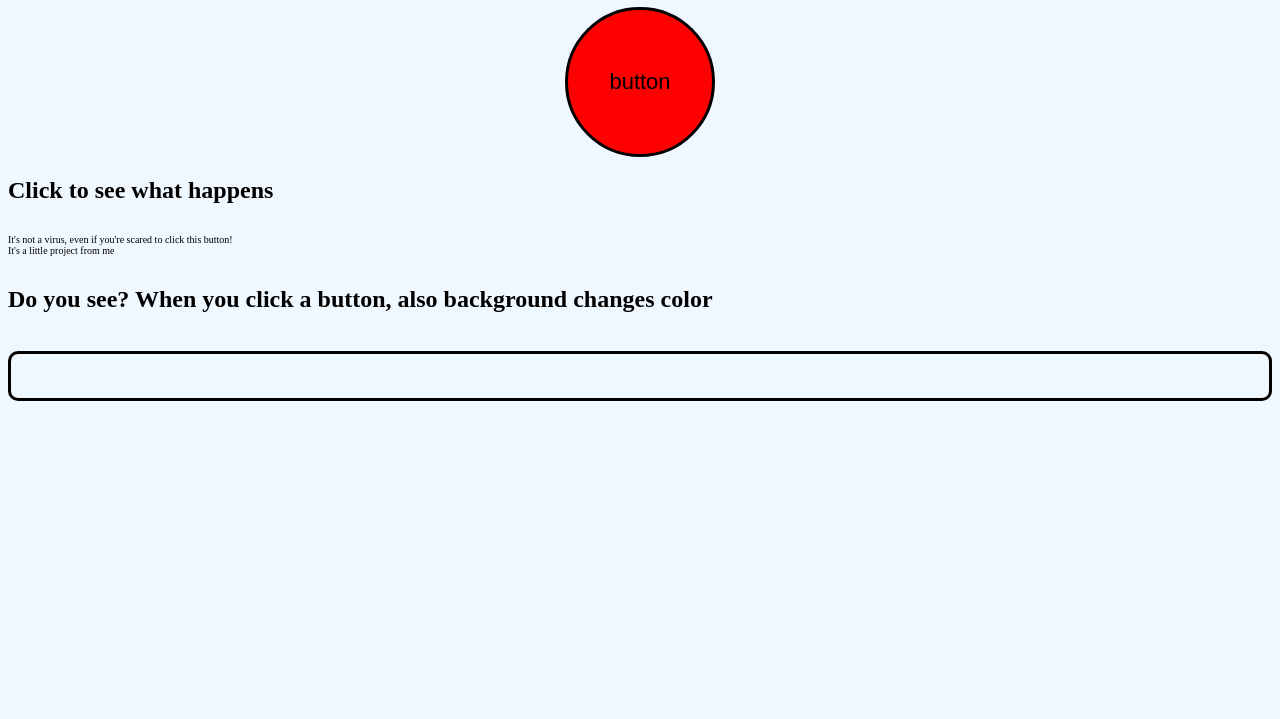
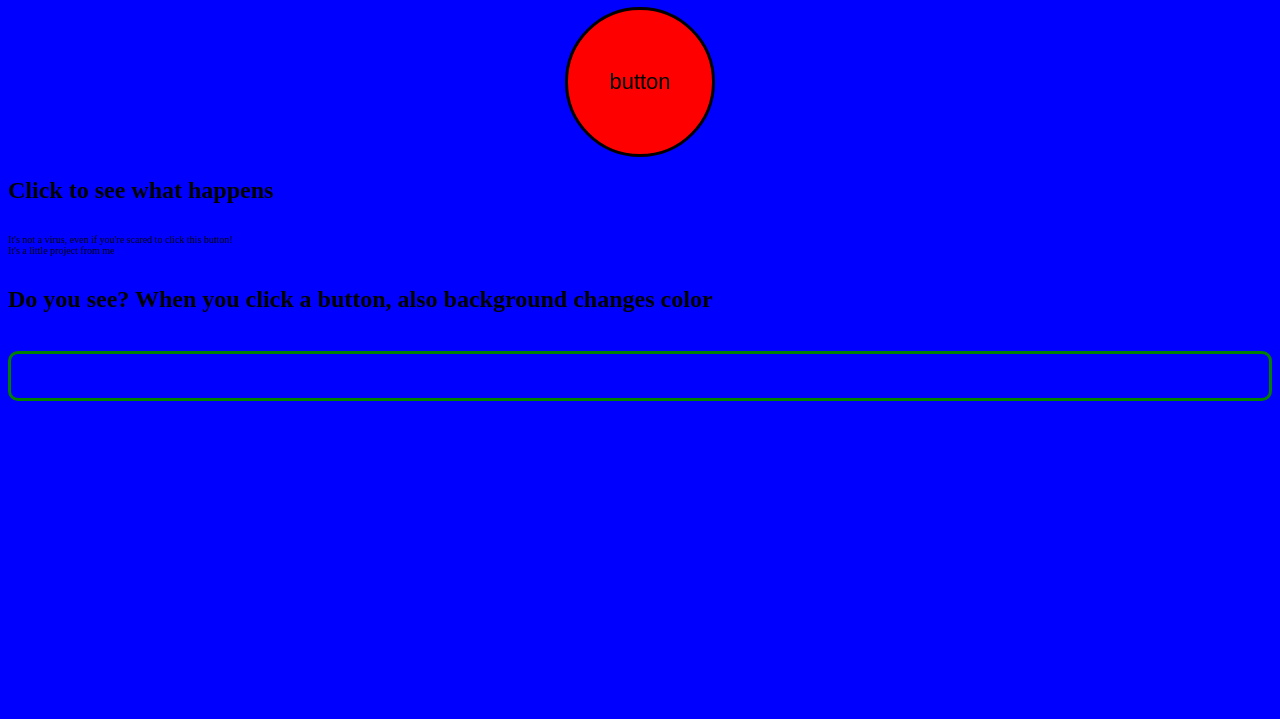
Before and after one commit to Damir-Fullstack/functionalbutton, a plain HTML site: page index.html in a window 1280 px wide. Shown: the part 81-800 px from the top of the page. Drawn offline with Linux system fonts and the light colour scheme.

Commit message:
Change background color to blue and update border color

```diff
--- a/style.css
+++ b/style.css
@@ -10,7 +10,7 @@
   font-size: 22px;
 }
 body {
-  background-color: aliceblue;
+  background-color: blue;
   display: flex;
   flex-direction: column;
 }
@@ -27,4 +27,5 @@ p{
 h3{
   border: solid;
   border-radius: 10px;
+  border-color: green;
 }
```
